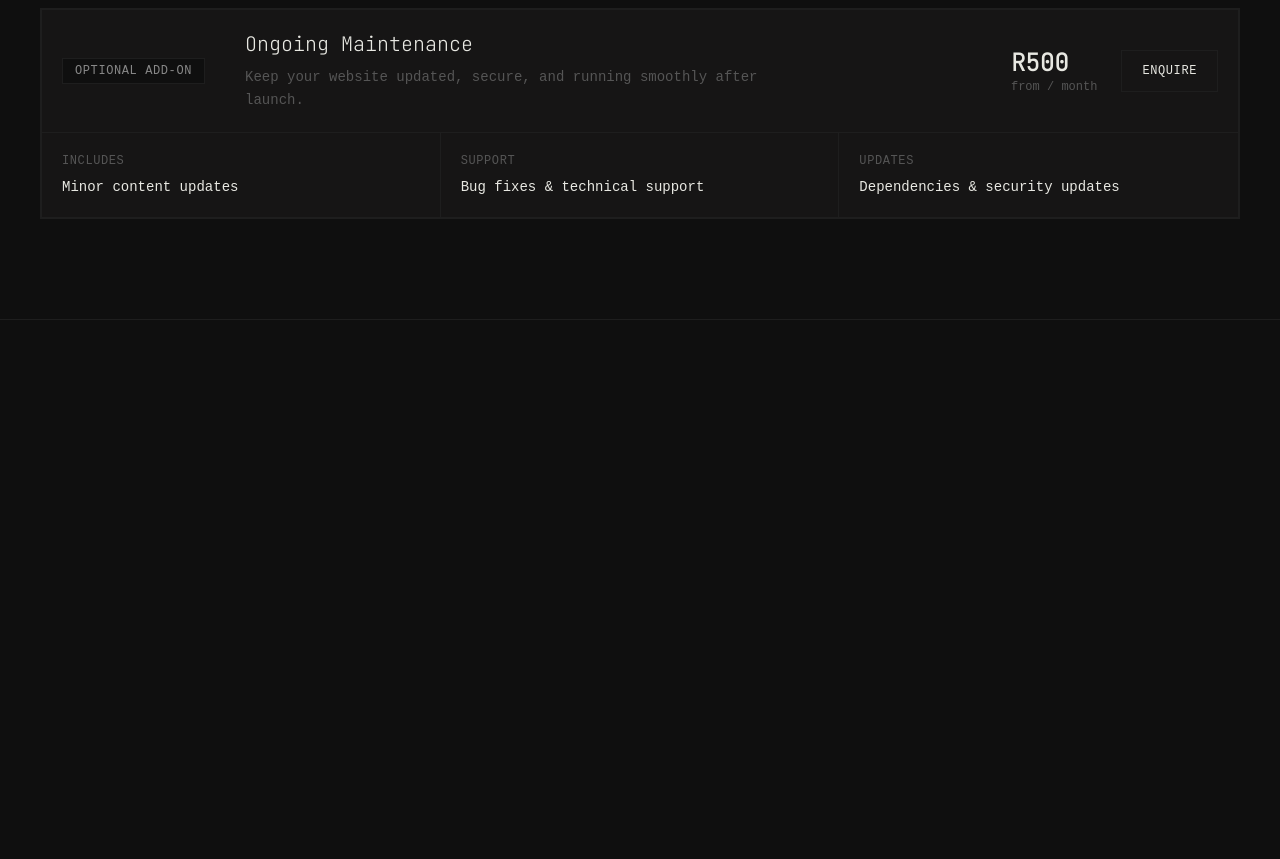
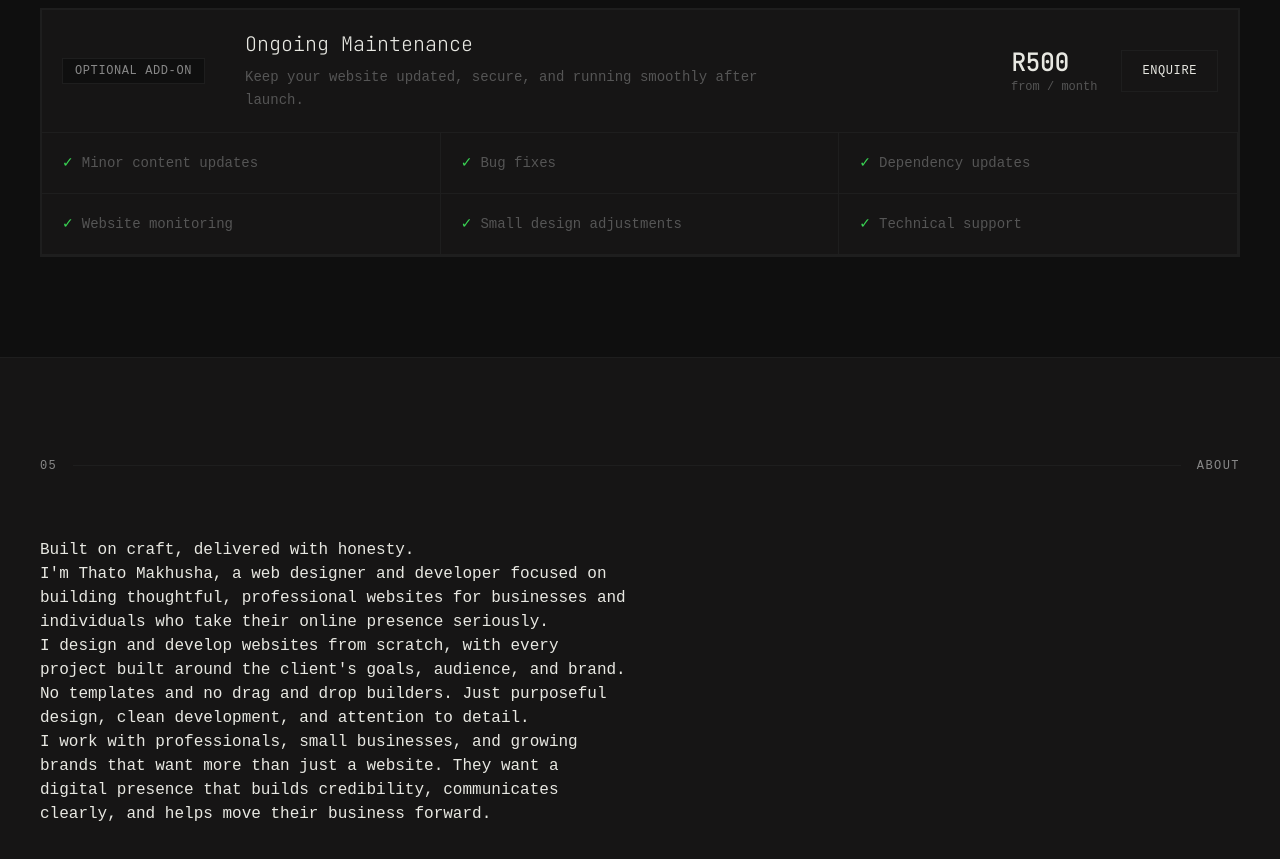
Before and after one commit to thatomakhusha/FreelanceWeb, a Next.js app: page / in a window 1280 px wide. Shown: the part 4340-5199 px from the top of the page. Before the commit the page ends 4660 px from the top, so only its background shows below. Built offline with nearby package versions, Linux system fonts and the light colour scheme.

Commit message:
Started about section

```diff
--- a/src/app/page.tsx
+++ b/src/app/page.tsx
@@ -1,3 +1,4 @@
+import About from "@/components/About";
 import Hero from "@/components/Hero";
 import HowItWorks from "@/components/HowItWorks";
 import Navbar from "@/components/Navbar";
@@ -15,6 +16,7 @@ export default function Home() {
         <Services/>
         <HowItWorks/>
         <Pricing/>
+        <About/>
       </main>
 
     </>
--- a/src/components/About.tsx
+++ b/src/components/About.tsx
@@ -0,0 +1,34 @@
+import SectionLabel from "./SectionLabel";
+
+const About = () => {
+    return (
+        <section className="section bg-hover">
+            <SectionLabel number="05" label="About" />
+            <div className="grid grid-cols-2 gap-6">
+                <div>
+                    <p>
+                        Built on craft, delivered with honesty.
+                    </p>
+                    <p>
+                        I'm Thato Makhusha, a web designer and developer focused on building thoughtful,
+                        professional websites for businesses and individuals who take their online presence
+                        seriously.
+                    </p>
+                    <p>
+                        I design and develop websites from scratch, with every project built around the client's goals, audience, and brand.
+                        No templates and no drag and drop builders. Just purposeful design, clean development, and attention to detail.
+                    </p>
+                    <p>
+                        I work with professionals, small businesses, and growing brands that want more than just a website.
+                        They want a digital presence that builds credibility, communicates clearly, and helps move their business forward.
+                    </p>
+                </div>
+                <div>
+
+                </div>
+            </div>
+        </section>
+     );
+}
+
+export default About;
--- a/src/components/Pricing.tsx
+++ b/src/components/Pricing.tsx
@@ -152,27 +152,23 @@ const Pricing = () => {
             </div>
 
             <div className="grid grid-cols-2 border-t border-border md:grid-cols-3">
-                <div className="border-r border-border p-5">
-                    <span className="mb-2 block font-mono text-xs uppercase tracking-wider text-muted">
-                    Includes
-                    </span>
-                    <p className="text-sm">Minor content updates</p>
-                </div>
-
-                <div className="border-r border-border p-5">
-                    <span className="mb-2 block font-mono text-xs uppercase tracking-wider text-muted">
-                    Support
-                    </span>
-                    <p className="text-sm">Bug fixes & technical support</p>
-                </div>
-
-                <div className="p-5">
-                    <span className="mb-2 block font-mono text-xs uppercase tracking-wider text-muted">
-                    Updates
-                    </span>
-                    <p className="text-sm">Dependencies & security updates</p>
-                </div>
-                </div>
+                {[
+                    "Minor content updates",
+                    "Bug fixes",
+                    "Dependency updates",
+                    "Website monitoring",
+                    "Small design adjustments",
+                    "Technical support",
+                ].map((item) => (
+                    <div
+                    key={item}
+                    className="border-r border-b border-border p-5 text-sm text-muted"
+                    >
+                    <span className="mr-2 text-accent">✓</span>
+                    {item}
+                    </div>
+                ))}
+            </div>
         </div>
     </section>
   );
```
